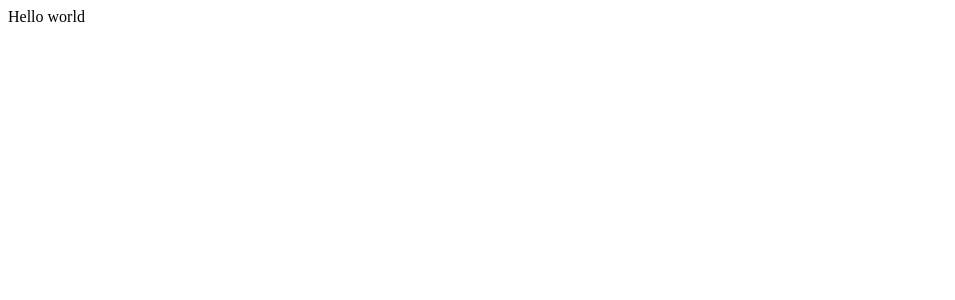
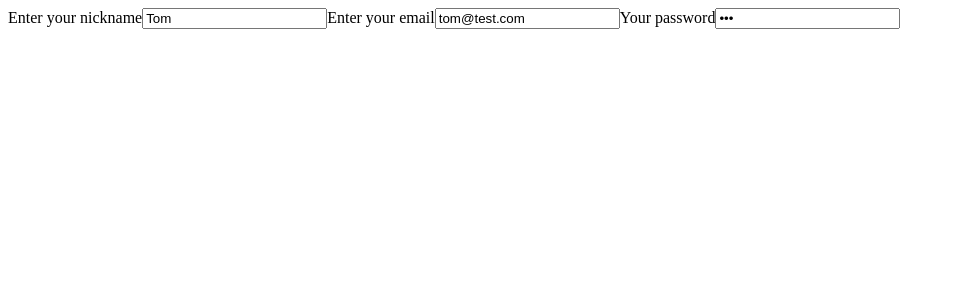
Before and after one commit to pidtchay/pidtchay-project, a React app: page / in a window 1280 px wide. Shown: the top 300 px of the page, without its empty margins (0-955 px from the left). Built offline with nearby package versions, Linux system fonts and the light colour scheme.

Commit message:
create logIn form

```diff
--- a/package.json
+++ b/package.json
@@ -5,7 +5,7 @@
   "main": "index.js",
   "scripts": {
     "start": "webpack-dev-server --host localhost --port 5454 --open --hot --config webpack/webpack.dev.js",
-    "build": "cross-env NODE_ENV=env.production webpack --mode production"
+    "build": "webpack --mode production --config webpack/webpack.prod.js"
   },
   "keywords": [
     "react",
@@ -28,6 +28,7 @@
     "fork-ts-checker-webpack-plugin": "^4.1.4",
     "happypack": "^5.0.1",
     "html-webpack-plugin": "^4.3.0",
+    "jsdoc": "^3.6.4",
     "less-loader": "^6.1.0",
     "mini-css-extract-plugin": "^0.9.0",
     "react": "^16.13.1",
@@ -36,6 +37,7 @@
     "style-loader": "^1.2.1",
     "ts-loader": "^7.0.4",
     "typescript": "^3.9.3",
+    "uglifyjs-webpack-plugin": "^2.2.0",
     "webpack-bundle-analyzer": "^3.8.0"
   }
 }
--- /dev/null
+++ b/src/Component/LoginForm.tsx
@@ -0,0 +1,41 @@
+import * as React from 'react';
+import { ILoginData } from 'src/Model/Login';
+
+/**
+ * LogIn Form props
+ */
+interface ILogInProps {
+    initialData: ILoginData;
+    onSubmit: (loginData: ILoginData) => void;
+}
+
+/**
+ * LogIn Form
+ * @param [ILoginData] initialData - LogIn Data model.
+ * @param [Function] onSubmit - submit action.
+ */
+export const LogInForm = ({initialData, onSubmit}: ILogInProps) => {
+    const [loginData, setLoginData] = React.useState(initialData);
+
+    const handleSubmit = (e: any) => {
+        e.preventDefault();
+        onSubmit(loginData);
+    }
+
+    return (
+        <form onSubmit={handleSubmit}>
+            <label>
+                Enter your nickname
+                <input value={loginData.nickName} onChange={e => setLoginData({...loginData, nickName: e.target.value})} />
+            </label>
+            <label>
+                Enter your email
+                <input type="email" value={loginData.email} onChange={e => setLoginData({...loginData, email: e.target.value})} />
+            </label>
+            <label>
+                Your password
+                <input type="password" value={loginData.password} onChange={e => setLoginData({...loginData, password: e.target.value})} />
+            </label>
+        </form>
+    );
+};
--- /dev/null
+++ b/src/Model/Login.ts
@@ -0,0 +1,11 @@
+/**
+ * Login data model.
+ * @property [string] nickName - user nickName
+ * @property [string] email - user email
+ * @property [string] password - user password
+ */
+export interface ILoginData {
+    nickName: string;
+    email: string;
+    password: string;
+}
--- a/src/index.tsx
+++ b/src/index.tsx
@@ -1,7 +1,19 @@
 import * as React from 'react';
 import * as ReactDOM from 'react-dom';
+import { LogInForm } from './Component/LoginForm';
+import { ILoginData } from './Model/Login';
 
-const App = () => (<div>Hello world</div>);
+const loginData: ILoginData = {
+    nickName: 'Tom',
+    email: 'tom@test.com',
+    password: '111'
+}
+
+const onSubmit = (data: ILoginData) => {
+    console.debug(`You enter data: ${data}`);
+}
+
+const App = () => (<LogInForm initialData={loginData} onSubmit={onSubmit} />);
 
 ReactDOM.render(
     <App />, document.getElementById('root'),
--- a/webpack/webpack.common.js
+++ b/webpack/webpack.common.js
@@ -7,7 +7,7 @@ const smp = new SpeedMeasurePlugin();
 
 const common = {
     entry: applicationOptions.entry,
-    output: applicationOptions.output,
+    output: applicationOptions.webpack.output,
     resolve: {
         modules: [
             'node_modules',
@@ -47,7 +47,7 @@ const common = {
         webpackPlugins.plugins.forkTsChecker,
         webpackPlugins.plugins.happyPack,
         webpackPlugins.plugins.htmlWebpack,
-        webpackPlugins.plugins.miniCssExtract,
+        // webpackPlugins.plugins.miniCssExtract,
     ],
     ...webpackModuleRules
 }
```
Also changed, not shown: 1 other file (tests, documents, lock files or other folders).
